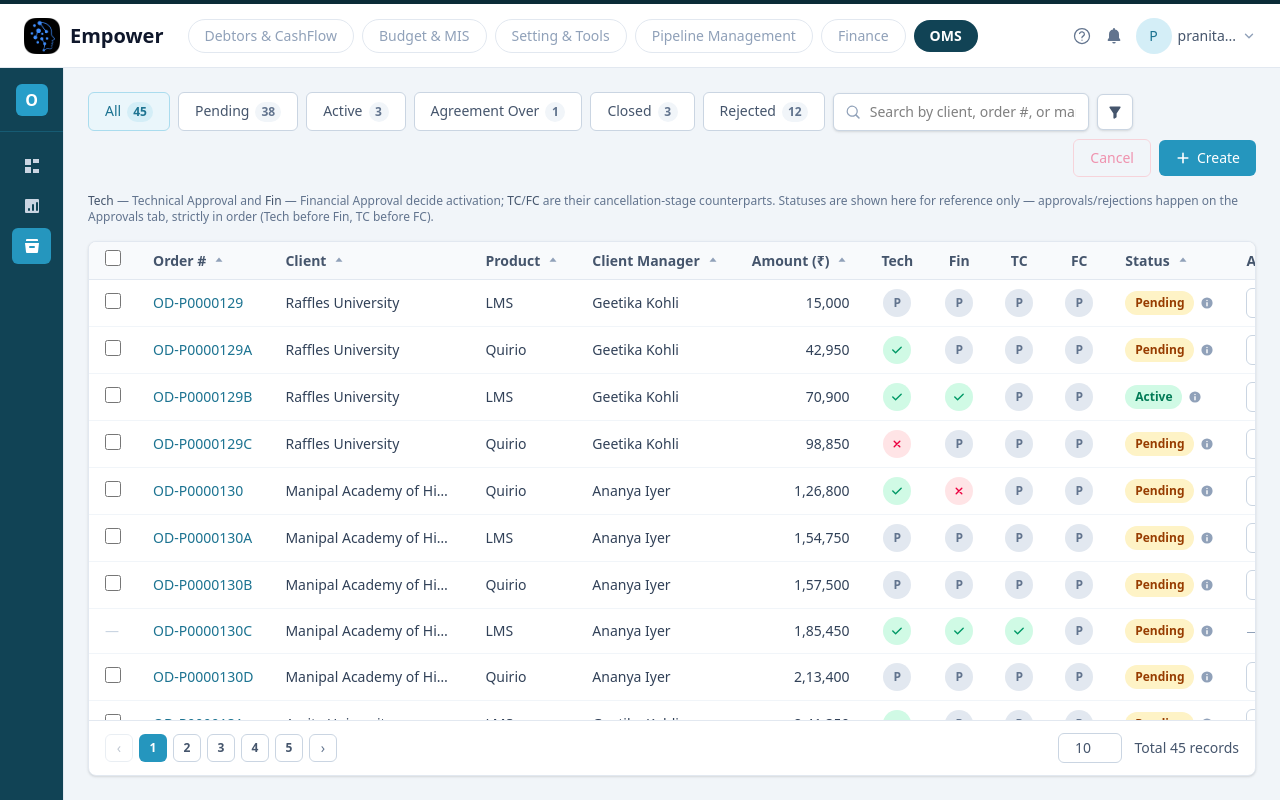
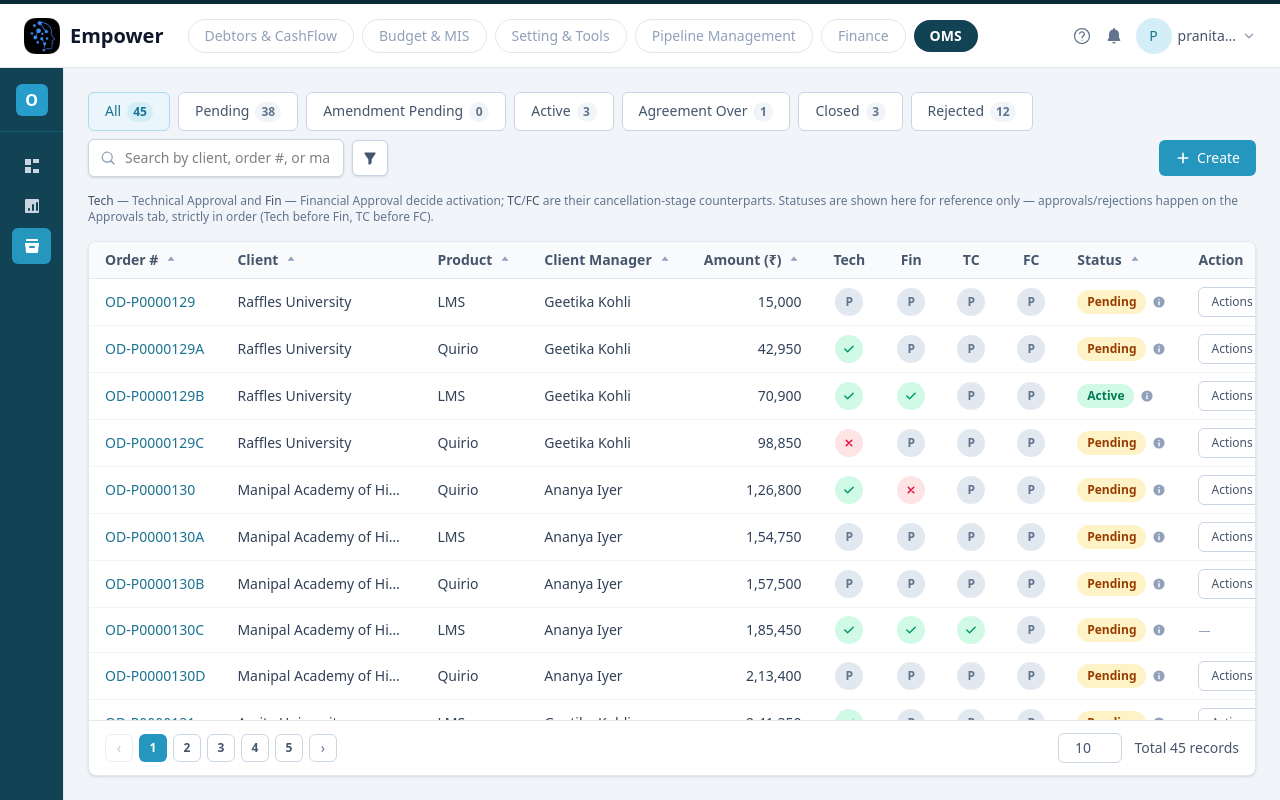
Before and after one commit to rishabhsahuTLE/OMS, a React (Vite) app: page /#/orders/approval in a window 1280 px wide. Built offline with nearby package versions, Linux system fonts and the light colour scheme.

Commit message:
amendment pending stage, and checkbox removal

```diff
--- a/src/pages/orders/OrderApproval.tsx
+++ b/src/pages/orders/OrderApproval.tsx
@@ -20,6 +20,7 @@
   getNextActionableStage,
   hasPendingAmendment,
   initiateClosure,
+  isAmendmentPending,
   isStuckInRejectedApproval,
   toggleSortState,
   usePagination,
@@ -49,13 +50,18 @@
 // closurePending — the two underlying OrderDisplayStage values stay
 // distinct (see matchesTab below and utils.ts's getDisplayStage) since real
 // filtering/branching logic elsewhere still needs them; only the tab/badge
-// text merges here. The separate Approvals tab (OrderPage.tsx) keeps these
-// two split into their own named tabs, since it needs the distinction.
-type ViewTab = "all" | "pending" | "active" | "agreementOver" | "closed" | "rejected";
+// text merges here. "amendmentPending" is its own tab — a carve-out of
+// approvalPending for amendment successors (see isAmendmentPending in
+// utils.ts), same distinction the Approvals tab (OrderPage.tsx) already
+// makes — placed right after "pending" since both sit at the same point in
+// the lifecycle (awaiting Tech/Fin), just with amendment successors broken
+// out into their own bucket.
+type ViewTab = "all" | "pending" | "amendmentPending" | "active" | "agreementOver" | "closed" | "rejected";
 
 const VIEW_TABS: { key: ViewTab; label: string }[] = [
   { key: "all", label: "All" },
   { key: "pending", label: "Pending" },
+  { key: "amendmentPending", label: "Amendment Pending" },
   { key: "active", label: "Active" },
   { key: "agreementOver", label: "Agreement Over" },
   { key: "closed", label: "Closed" },
@@ -68,8 +74,9 @@
   // "Pending" (see isStuckInRejectedApproval/getDisplayStage), so it would
   // never match via the stage-based branches below.
   if (tab === "rejected") return isStuckInRejectedApproval(order);
+  if (tab === "amendmentPending") return isAmendmentPending(order);
   const stage = getDisplayStage(order);
-  if (tab === "pending") return stage === "approvalPending" || stage === "closurePending";
+  if (tab === "pending") return stage === "approvalPending" ? !isAmendmentPending(order) : stage === "closurePending";
   return stage === tab;
 }
 
@@ -314,7 +321,6 @@
   const [orderModalOpen, setOrderModalOpen] = useState(false);
   const [pendingAmendment, setPendingAmendment] = useState<PendingAmendment | null>(null);
   const [cancelBatch, setCancelBatch] = useState<OrderRecord[] | null>(null);
-  const [selectedIds, setSelectedIds] = useState<Set<string>>(new Set());
   const [previewOrderId, setPreviewOrderId] = useState<string | null>(null);
   const [actionMenuOrderId, setActionMenuOrderId] = useState<string | null>(null);
   const actionMenuRef = useRef<HTMLDivElement>(null);
@@ -500,31 +506,6 @@
 
   const { page, setPage, pageSize, setPageSize, totalPages, pageRows, totalRecords } = usePagination(filtered);
 
-  // Only closeable orders on the current page are selectable — Select All
-  // only ever touches the checkboxes actually visible on this page.
-  const closeableFiltered = useMemo(() => pageRows.filter((o) => canInitiateClose(o)), [pageRows]);
-  const allCloseableSelected = closeableFiltered.length > 0 && closeableFiltered.every((o) => selectedIds.has(o.id));
-
-  function toggleRow(id: string) {
-    setSelectedIds((prev) => {
-      const next = new Set(prev);
-      if (next.has(id)) next.delete(id);
-      else next.add(id);
-      return next;
-    });
-  }
-
-  function toggleSelectAll() {
-    setSelectedIds((prev) => {
-      if (allCloseableSelected) {
-        const next = new Set(prev);
-        closeableFiltered.forEach((o) => next.delete(o.id));
-        return next;
-      }
-      return new Set([...prev, ...closeableFiltered.map((o) => o.id)]);
-    });
-  }
-
   function rowClass(order: OrderRecord) {
     if (order.lifecycleStatus === "cancelled") return "bg-rose-100 hover:bg-rose-200";
     if (order.amended) return "bg-yellow-100 hover:bg-yellow-200";
@@ -611,16 +592,12 @@
 
   function handleCancelConfirm(batch: OrderRecord[], details: CancellationDetails) {
     batch.forEach((o) => onUpdateOrder(initiateClosure(o, details)));
-    setSelectedIds((prev) => {
-      const next = new Set(prev);
-      batch.forEach((o) => next.delete(o.id));
-      return next;
-    });
     setCancelBatch(null);
   }
 
-  // Shared by the top batch-select "Cancel" button and each row's individual
-  // Cancel action — both just build a batch and open CancellationConfirm.
+  // Builds a single-order batch and opens CancellationConfirm — kept as a
+  // batch-shaped helper since CancellationConfirm/handleCancelConfirm are
+  // shared with other batch-cancel flows elsewhere in the app.
   function openCancelBatch(batch: OrderRecord[]) {
     if (batch.length > 0) setCancelBatch(batch);
   }
@@ -727,14 +704,6 @@
         <div className="ml-auto flex shrink-0 items-center gap-2">
           <button
             type="button"
-            onClick={() => openCancelBatch(orders.filter((o) => selectedIds.has(o.id) && canInitiateClose(o)))}
-            disabled={selectedIds.size === 0}
-            className="rounded-md border border-rose-300 px-4 py-2 text-sm font-medium text-rose-600 hover:bg-rose-50 disabled:cursor-not-allowed disabled:opacity-40"
-          >
-            Cancel
-          </button>
-          <button
-            type="button"
             onClick={() => setCreating(true)}
             className="flex items-center gap-1.5 rounded-md bg-indigo-600 px-4 py-2 text-sm font-medium text-white hover:bg-indigo-700"
           >
@@ -757,15 +726,6 @@
         <table className="min-w-full divide-y divide-slate-200 text-sm">
           <thead>
             <tr>
-              <th className="sticky top-0 z-20 w-10 bg-slate-50 px-4 py-2 text-left">
-                <input
-                  type="checkbox"
-                  checked={allCloseableSelected}
-                  onChange={toggleSelectAll}
-                  disabled={closeableFiltered.length === 0}
-                  className="h-4 w-4"
-                />
-              </th>
               <SortableTh label="Order #" sortKey="orderNo" sort={sort} onClick={toggleSort} />
               <SortableTh label="Client" sortKey="client" sort={sort} onClick={toggleSort} />
               <SortableTh label="Product" sortKey="product" sort={sort} onClick={toggleSort} />
@@ -802,18 +762,6 @@
               const canClose = canInitiateClose(order) && !pendingAmendmentAgainstThis;
               return (
                 <tr key={order.id} className={`transition-colors ${rowClass(order)}`}>
-                  <td className="px-4 py-2">
-                    {canClose ? (
-                      <input
-                        type="checkbox"
-                        checked={selectedIds.has(order.id)}
-                        onChange={() => toggleRow(order.id)}
-                        className="h-4 w-4"
-                      />
-                    ) : (
-                      <span className="text-slate-300">—</span>
-                    )}
-                  </td>
                   <td className="whitespace-nowrap px-4 py-2 font-medium">
                     <button
                       type="button"
@@ -845,8 +793,12 @@
                   </td>
                   <td className="relative whitespace-nowrap px-4 py-2">
                     <div className="flex items-center gap-1.5">
-                      <span className={`inline-flex rounded-full px-2.5 py-1 text-xs font-semibold ${STAGE_BADGE_CLASS[stage]}`}>
-                        {STAGE_LABELS[stage]}
+                      <span
+                        className={`inline-flex rounded-full px-2.5 py-1 text-xs font-semibold ${
+                          isAmendmentPending(order) ? "bg-violet-100 text-violet-800" : STAGE_BADGE_CLASS[stage]
+                        }`}
+                      >
+                        {isAmendmentPending(order) ? "Amendment Pending" : STAGE_LABELS[stage]}
                       </span>
                       <button
                         type="button"
@@ -928,7 +880,7 @@
             })}
             {pageRows.length === 0 && (
               <tr>
-                <td colSpan={12} className="px-4 py-8 text-center text-slate-400">
+                <td colSpan={11} className="px-4 py-8 text-center text-slate-400">
                   No orders match this view.
                 </td>
               </tr>
```
